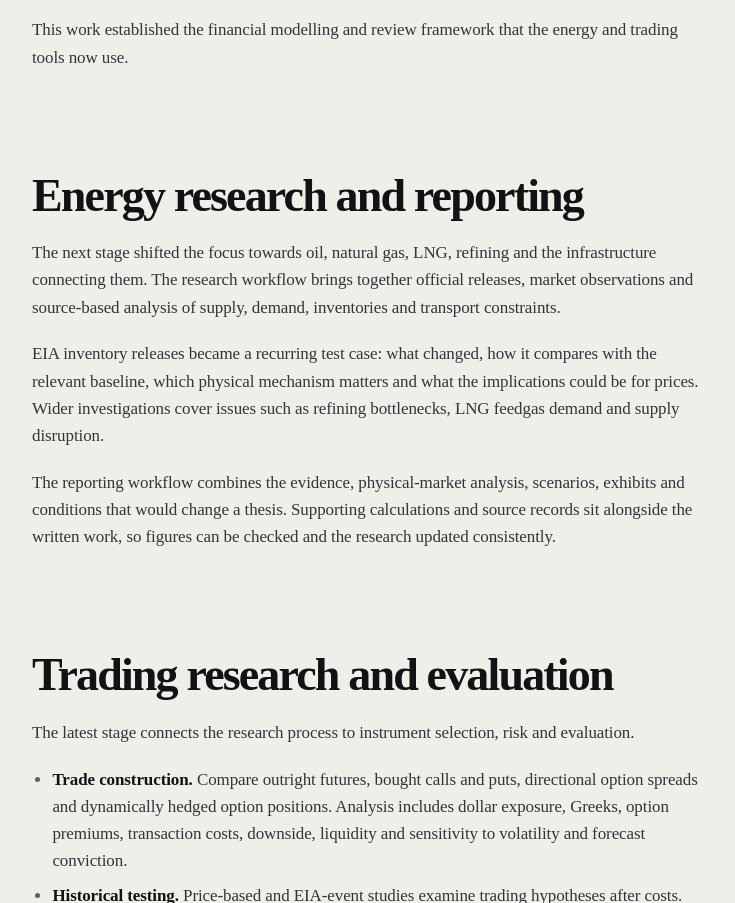
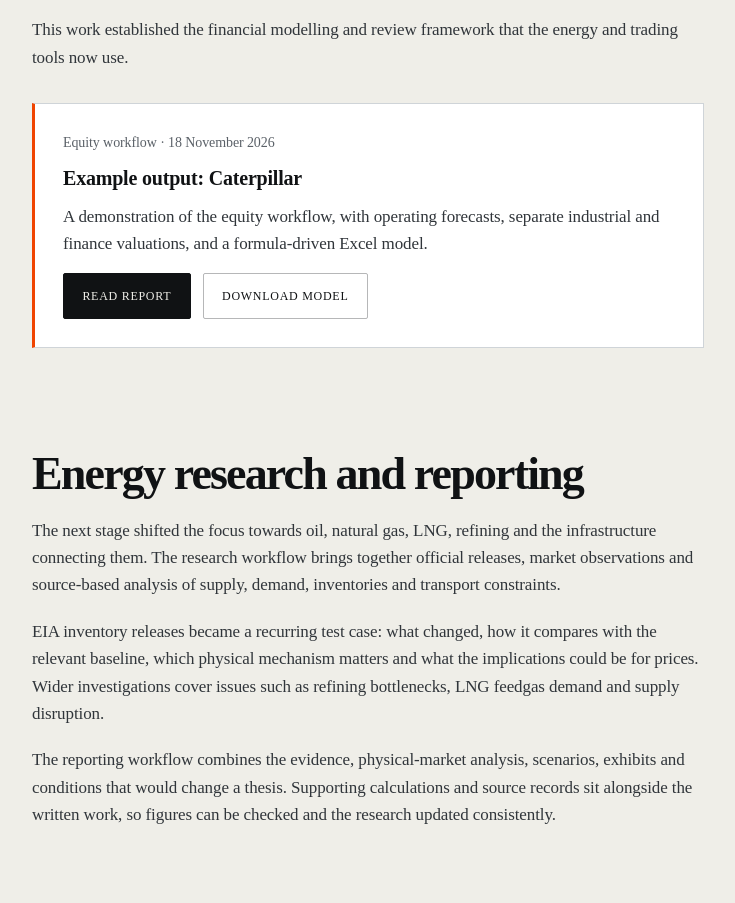
Before and after one commit to jamessahota/jamessahota.github.io, an Astro site: page /projects/ai-commodities-research in a window 1280 px wide. Shown: the part 2151-3054 px from the top of the page, without its empty margins (320-1055 px from the left). Built offline with nearby package versions, Linux system fonts and the light colour scheme; Astro itself is replaced by a stand-in of ours.

Commit message:
Add Caterpillar example report and model to AI project

```diff
--- a/src/content/projects/ai-commodities-research.md
+++ b/src/content/projects/ai-commodities-research.md
@@ -45,6 +45,16 @@ The original system structured the process from company evidence to an investmen
 
 This work established the financial modelling and review framework that the energy and trading tools now use.
 
+<aside id="caterpillar-example" class="sample-output" aria-labelledby="caterpillar-example-title">
+  <p class="sample-output__meta">Equity workflow · 18 November 2026</p>
+  <h3 id="caterpillar-example-title">Example output: Caterpillar</h3>
+  <p class="sample-output__description">A demonstration of the equity workflow, with operating forecasts, separate industrial and finance valuations, and a formula-driven Excel model.</p>
+  <div class="sample-output__actions">
+    <a class="btn btn--primary" href="/reports/caterpillar-equity-research.pdf"><span>Read report</span></a>
+    <a class="btn btn--secondary" href="/models/caterpillar-equity-model.xlsx" download><span>Download model</span></a>
+  </div>
+</aside>
+
 ## Energy research and reporting
 
 The next stage shifted the focus towards oil, natural gas, LNG, refining and the infrastructure connecting them. The research workflow brings together official releases, market observations and source-based analysis of supply, demand, inventories and transport constraints.
--- a/src/pages/projects/[slug].astro
+++ b/src/pages/projects/[slug].astro
@@ -190,6 +190,39 @@ const sections = headings.filter((heading) => heading.depth === 2);
     margin-top: 0;
   }
 
+  .case :global(.sample-output) {
+    scroll-margin-top: calc(var(--header-height) + var(--space-5));
+    margin-block: var(--space-6);
+    padding: clamp(1.25rem, 2.5vw, 1.75rem);
+    border: 1px solid var(--line);
+    border-left: 3px solid var(--accent);
+    background: var(--surface);
+  }
+
+  .case :global(.sample-output__meta) {
+    color: var(--muted);
+    font-family: var(--mono);
+    font-size: var(--text-sm);
+  }
+
+  .case :global(.sample-output h3) {
+    margin-top: var(--space-3);
+    font-size: 1.25rem;
+    line-height: 1.25;
+  }
+
+  .case :global(.sample-output__description) {
+    margin-top: var(--space-3);
+    font-size: var(--text-base);
+  }
+
+  .case :global(.sample-output__actions) {
+    display: flex;
+    flex-wrap: wrap;
+    gap: var(--space-3);
+    margin-top: var(--space-4);
+  }
+
   .case :global(table) { width: 100%; table-layout: fixed; border-collapse: collapse; font-size: var(--text-sm); }
   .case :global(th), .case :global(td) { padding: .75rem .4rem; border-bottom: 1px solid var(--line); }
   .case :global(th:first-child), .case :global(td:first-child) { width: 36%; text-align: left; }
```
Also changed, not shown: 2 other files.
